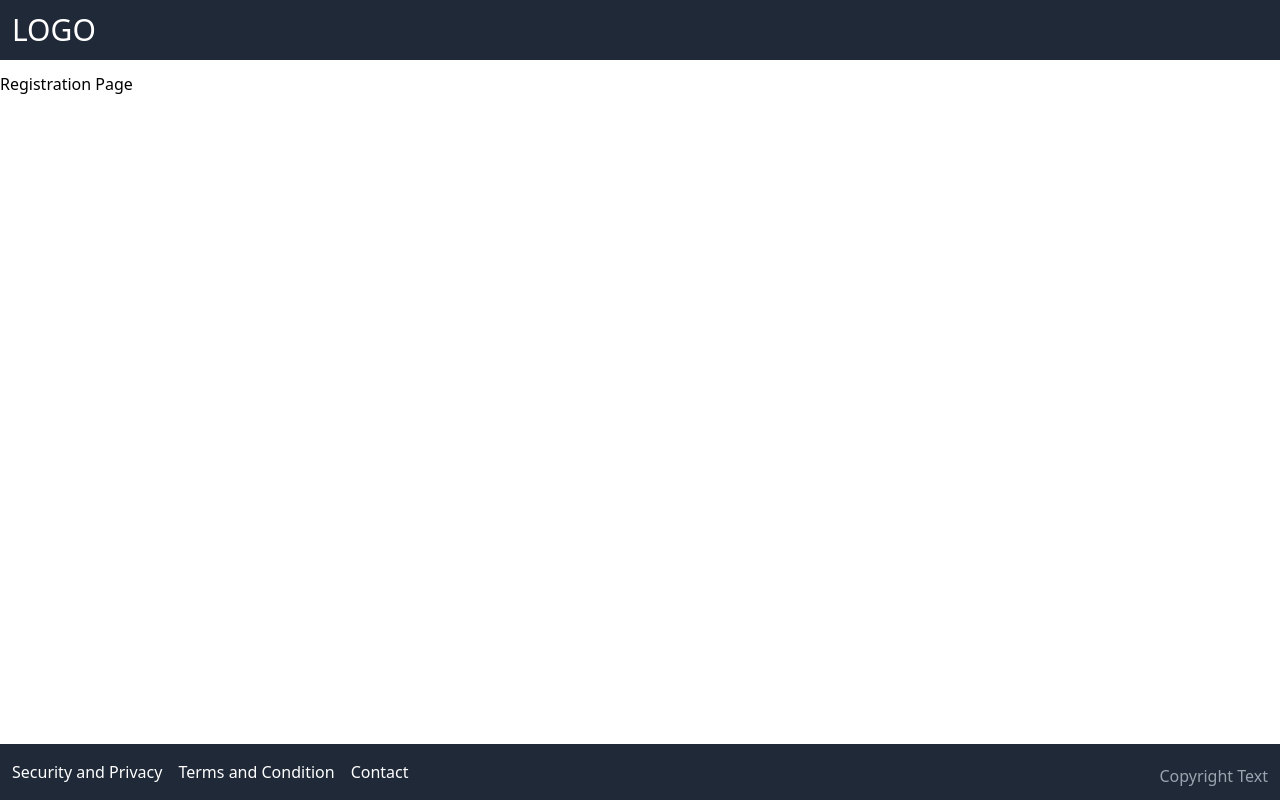
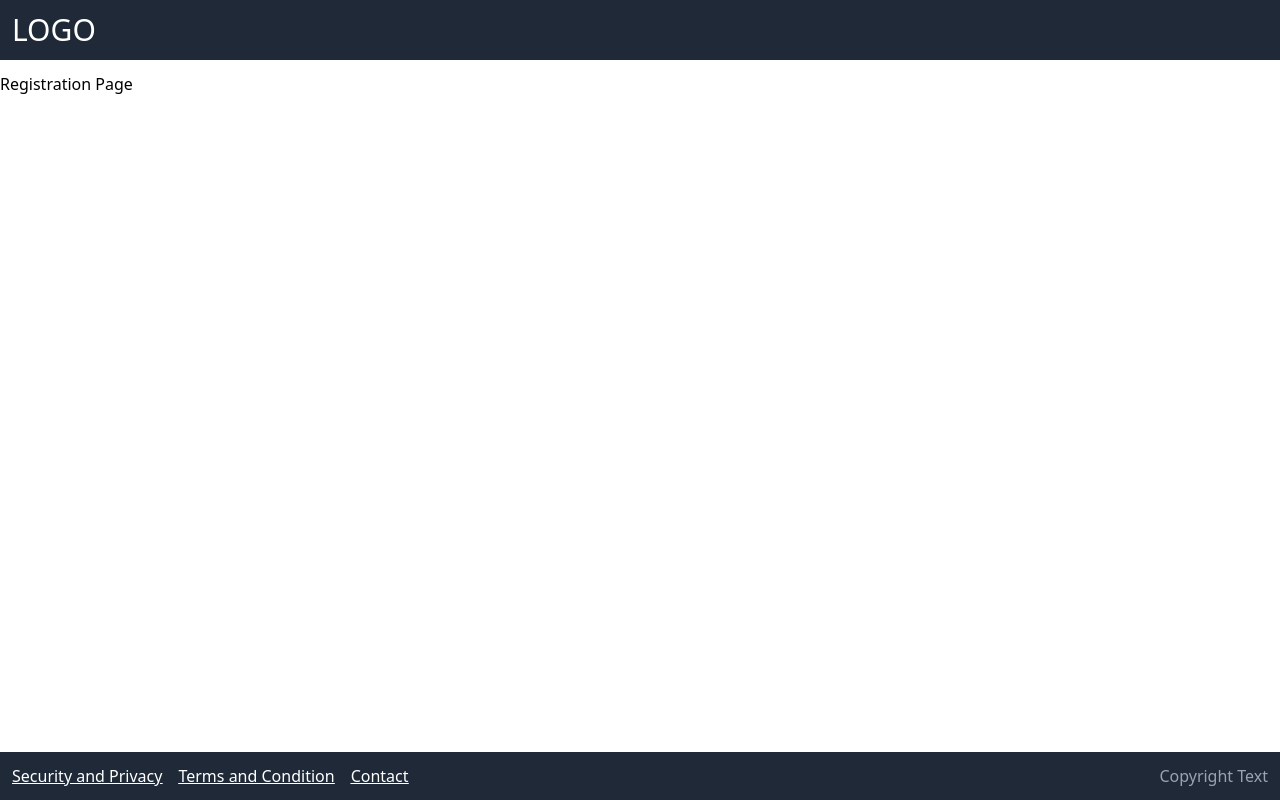
Before and after one commit to han4solecode/Asri-ATS-FE, a React (Vite) app: page /register in a window 1280 px wide. Built offline with nearby package versions, Linux system fonts and the light colour scheme; no server answers.

Commit message:
fix LoginLayout.jsx layouting and change logo to router link

```diff
--- a/src/components/Layouts/LoginLayout.jsx
+++ b/src/components/Layouts/LoginLayout.jsx
@@ -8,8 +8,7 @@ function LoginLayout(props) {
       <nav className="bg-gray-800 p-3">
         <div className="mx-auto max-w-7xl flex justify-between items-center">
           <h1 className="text-3xl text-white">
-            {/* <Link to="/">LOGO</Link> */}
-            LOGO
+            <Link to="/">LOGO</Link>
           </h1>
         </div>
       </nav>
@@ -19,14 +18,14 @@ function LoginLayout(props) {
         </div>
       </div>
       <footer className="bg-gray-800 p-3 text-white mt-auto">
-        <div className="mx-auto max-w-7xl flex justify-between sm:flex-col md:flex-row sm:items-center">
-          <div className="flex sm:flex-col md:flex-row sm:items-center md:gap-4 sm:gap-2">
+        <div className="mx-auto max-w-7xl flex justify-between sm:flex-col md:flex-row sm:items-start md:items-center">
+          <div className="flex sm:flex-col md:flex-row sm:items-start md:gap-4 sm:gap-2 underline">
             {/* change to <Link/> later */}
             <a href="">Security and Privacy</a>
             <a href="">Terms and Condition</a>
             <a href="">Contact</a>
           </div>
-          <div className="text-gray-400 sm:mt-2">Copyright Text</div>
+          <div className="text-gray-400 sm:mt-2 md:mt-0">Copyright Text</div>
         </div>
       </footer>
     </div>
```
